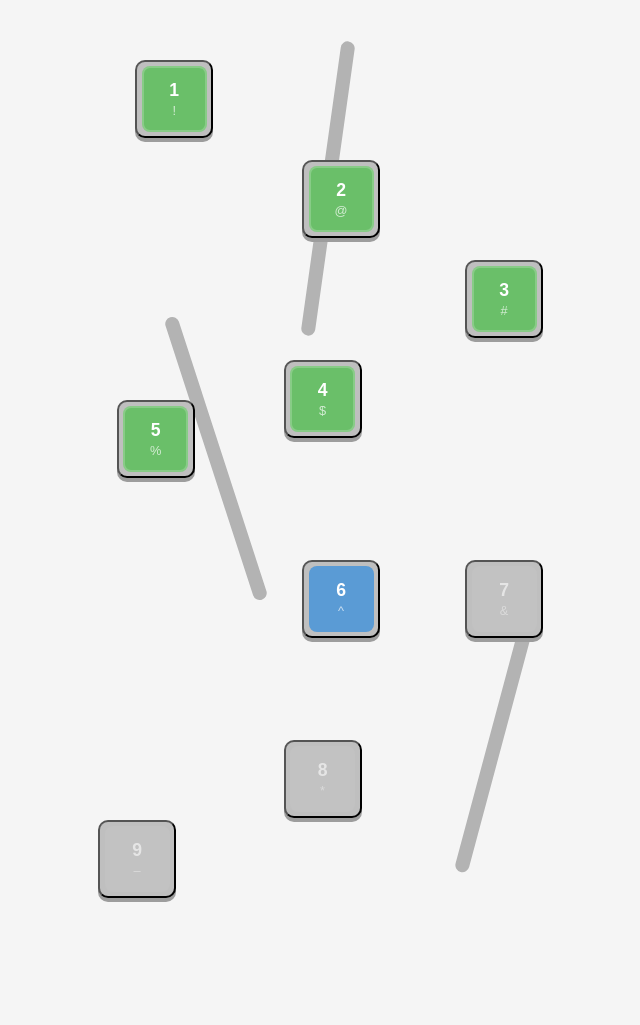
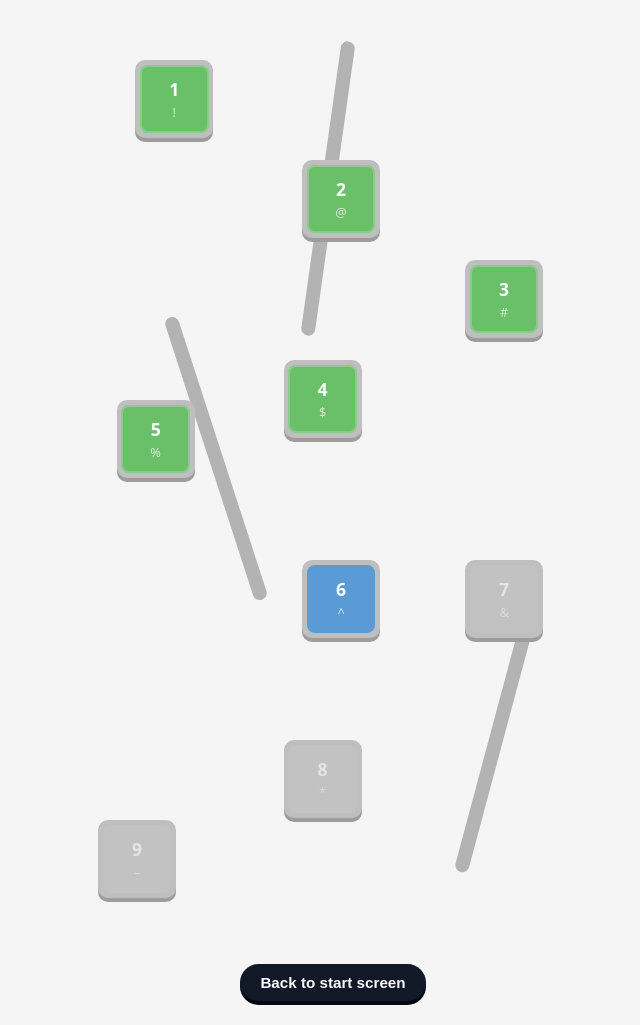
Before and after one commit to NgaaG/DIGITALINNOVATONTEAM-WEBAPP-P2-DESIGNERSXDEVELOPERS, a plain HTML site: page code/src/levels.html in a window 1280 px wide. Shown: the whole page, without its empty margins (307-947 px from the left). Before the commit the page ends 980 px from the top, so only its background shows below. Drawn offline with Linux system fonts and the light colour scheme.

Commit message:
Refactor level node and add back button
Updated level node styles and added back button functionality.

```diff
--- a/code/src/levels.html
+++ b/code/src/levels.html
@@ -24,17 +24,17 @@
     .level-wrapper {
       width: 100%;
       max-width: 650px;
-      padding: 40px 16px;
+      padding: 40px 16px 24px;
     }
 
     .level-track {
       position: relative;
       width: 100%;
       height: 900px; /* enough to mimic tall layout */
-      margin: 0 auto;
+      margin: 0 auto 24px;
     }
 
-    /* Curved path: 3 rotated segments to fake the squiggle */
+    /* Curved path segments */
     .track-seg {
       position: absolute;
       width: 14px;
@@ -47,7 +47,6 @@
     .track-seg.seg-2 { top: 30%; left: 30%; transform: rotate(-18deg); }
     .track-seg.seg-3 { top: 60%; right: 22%; transform: rotate(15deg); }
 
-    /* Common styles for “keys” */
     .level-node {
       position: absolute;
       width: 78px;
@@ -58,7 +57,8 @@
       display: flex;
       align-items: center;
       justify-content: center;
-      cursor: pointer;
+      /* CHANGE: pointer → default (no click) */
+      cursor: default;
       transition: transform 0.15s ease, box-shadow 0.15s ease;
     }
 
@@ -87,11 +87,11 @@
     }
 
     .level-node:hover {
-      transform: translateY(-2px);
-      box-shadow: 0 6px 0 #8f8f8f;
+      /* CHANGE: remove hover “pop” if you want it fully static */
+      transform: translateY(-1px);
+      box-shadow: 0 5px 0 #8f8f8f;
     }
 
-    /* Node positions (approximate to your image) */
     .n1 { top: 20px; left: 18%; }
     .n2 { top: 120px; left: 45%; }
     .n3 { top: 220px; right: 16%; }
@@ -118,6 +118,37 @@
       background: #c4c4c4;
       opacity: 0.6;
     }
+
+    /* NEW: back button styling */
+    .level-actions {
+      display: flex;
+      justify-content: center;
+      margin-top: 8px;
+    }
+
+    .back-button {
+      padding: 10px 20px;
+      border-radius: 999px;
+      border: none;
+      background: #111827;
+      color: #f9fafb;
+      font-size: 0.95rem;
+      font-weight: 600;
+      cursor: pointer;
+      box-shadow: 0 4px 0 #030712;
+      transition: transform 0.15s ease, box-shadow 0.15s ease, background 0.2s ease;
+    }
+
+    .back-button:hover {
+      background: #020617;
+      transform: translateY(-1px);
+      box-shadow: 0 5px 0 #030712;
+    }
+
+    .back-button:active {
+      transform: translateY(1px);
+      box-shadow: 0 2px 0 #030712;
+    }
   </style>
 </head>
 <body>
@@ -129,95 +160,86 @@
       <div class="track-seg seg-2"></div>
       <div class="track-seg seg-3"></div>
 
-      <!-- Level nodes 1–9 -->
-      <button class="level-node completed n1" aria-label="Question 1">
+      <!-- Level nodes 1–9 (visual only now) -->
+      <div class="level-node completed n1" aria-label="Question 1">
         <div class="level-node-inner">
           <span class="level-number">1</span>
           <span class="level-symbol">!</span>
         </div>
-      </button>
+      </div>
 
-      <button class="level-node completed n2" aria-label="Question 2">
+      <div class="level-node completed n2" aria-label="Question 2">
         <div class="level-node-inner">
           <span class="level-number">2</span>
           <span class="level-symbol">@</span>
         </div>
-      </button>
+      </div>
 
-      <button class="level-node completed n3" aria-label="Question 3">
+      <div class="level-node completed n3" aria-label="Question 3">
         <div class="level-node-inner">
           <span class="level-number">3</span>
           <span class="level-symbol">#</span>
         </div>
-      </button>
+      </div>
 
-      <button class="level-node completed n4" aria-label="Question 4">
+      <div class="level-node completed n4" aria-label="Question 4">
         <div class="level-node-inner">
           <span class="level-number">4</span>
           <span class="level-symbol">$</span>
         </div>
-      </button>
+      </div>
 
-      <button class="level-node completed n5" aria-label="Question 5">
+      <div class="level-node completed n5" aria-label="Question 5">
         <div class="level-node-inner">
           <span class="level-number">5</span>
           <span class="level-symbol">%</span>
         </div>
-      </button>
+      </div>
 
-      <button class="level-node current n6" aria-label="Question 6">
+      <div class="level-node current n6" aria-label="Question 6">
         <div class="level-node-inner">
           <span class="level-number">6</span>
           <span class="level-symbol">^</span>
         </div>
-      </button>
+      </div>
 
-      <button class="level-node locked n7" aria-label="Question 7">
+      <div class="level-node locked n7" aria-label="Question 7">
         <div class="level-node-inner">
           <span class="level-number">7</span>
           <span class="level-symbol">&amp;</span>
         </div>
-      </button>
+      </div>
 
-      <button class="level-node locked n8" aria-label="Question 8">
+      <div class="level-node locked n8" aria-label="Question 8">
         <div class="level-node-inner">
           <span class="level-number">8</span>
           <span class="level-symbol">*</span>
         </div>
-      </button>
+      </div>
 
-      <button class="level-node locked n9" aria-label="Question 9">
+      <div class="level-node locked n9" aria-label="Question 9">
         <div class="level-node-inner">
           <span class="level-number">9</span>
           <span class="level-symbol">–</span>
         </div>
+      </div>
+    </section>
+
+    <!-- NEW: back to start screen button -->
+    <div class="level-actions">
+      <button class="back-button" type="button" id="back-to-start">
+        Back to start screen
       </button>
-
-    </section>
+    </div>
   </main>
 
   <script>
-    // Navigation for completed/current levels
-    const nodeLinks = {
-      1: "question-1.html",
-      2: "question-2.html",
-      3: "question-3.html",
-      4: "question-4.html",
-      5: "question-5.html",
-      6: "question-6.html",
-      7: "question-7.html"
-      // 8, 9 reserved for future
-    };
+    // NEW: simple redirect back to index.html
+    document.getElementById('back-to-start').addEventListener('click', () => {
+      window.location.href = 'index.html';
+    });
 
-    document.querySelectorAll(".level-node").forEach(node => {
-      node.addEventListener("click", () => {
-        const num = node.querySelector(".level-number").textContent.trim();
-        const target = nodeLinks[num];
-        if (target && !node.classList.contains("locked")) {
-          window.location.href = target;
-        }
-      });
-    });
+    // NOTE: all node click navigation removed on purpose
   </script>
 </body>
 </html>
```
